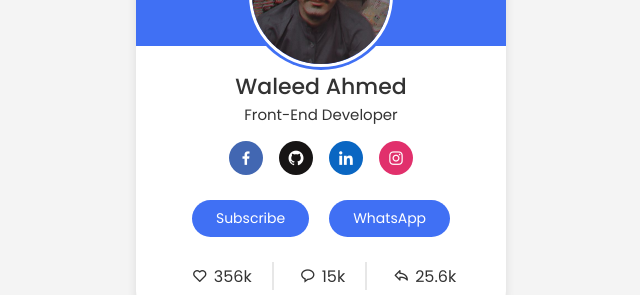
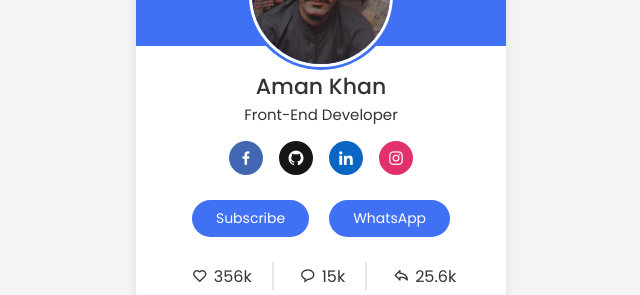
Before and after one commit to Waleed1123/Profile-Card-UI, a plain HTML site: page index.html in a window 1280 px wide. Shown: the part 290-585 px from the top of the page, 319-959 px from the left. Drawn offline with nearby package versions, Linux system fonts and the light colour scheme.

Commit message:
Name Changed

```diff
--- a/index.html
+++ b/index.html
@@ -15,7 +15,7 @@
             <img src="./Profile.jpg" alt="" class="profile-img">
         </div>
         <div class="text-data">
-            <snap class="name">Waleed Ahmed</snap>
+            <snap class="name">Aman Khan</snap>
             <span class="job">Front-End Developer</span>
         </div>
         <div class="media-buttons">
```
